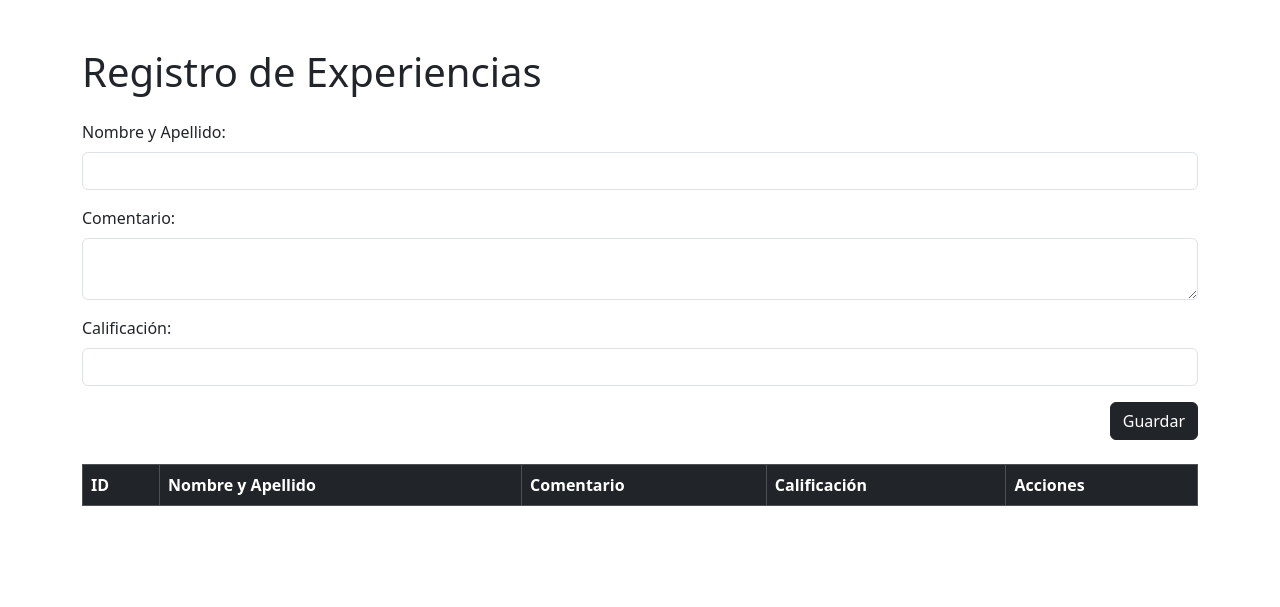
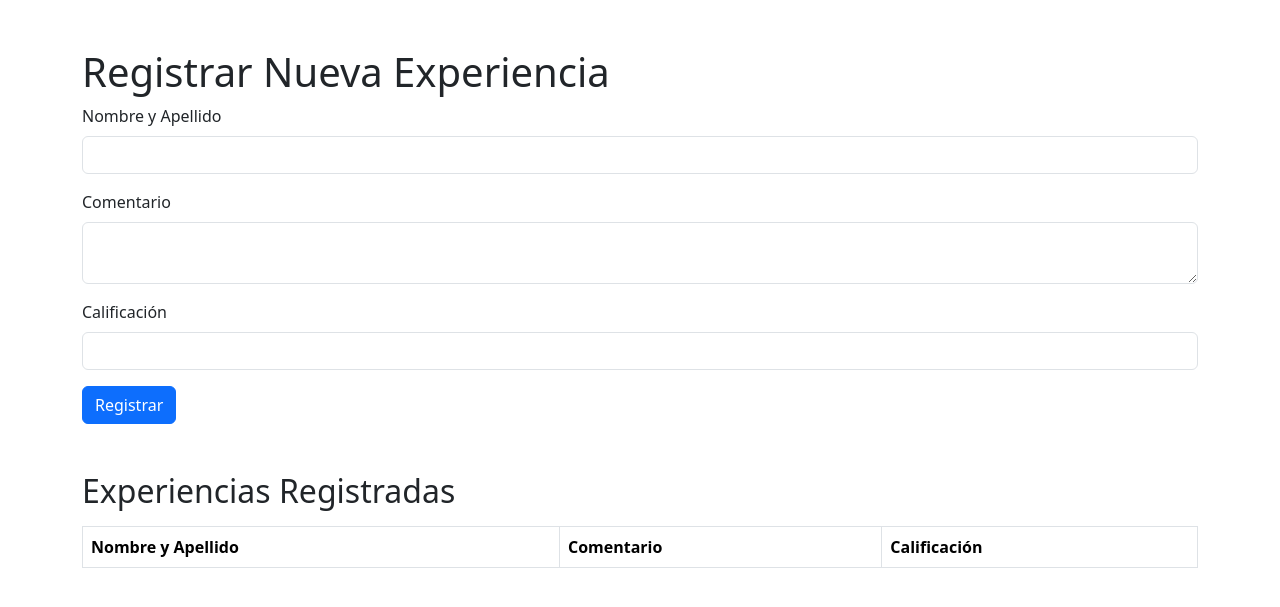
Before and after one commit to Leobar67/Pr-ctica2, a Flask app: page / in a window 1280 px wide. Shown: the top 607 px of the page. Run offline with Flask 3, Linux system fonts and the light colour scheme; data that the repository does not hold is empty; some libraries are stand-ins or nearby versions.

Commit message:
Update experiencias.html

```diff
--- a/templates/experiencias.html
+++ b/templates/experiencias.html
@@ -3,70 +3,54 @@
 <head>
     <meta charset="UTF-8">
     <meta name="viewport" content="width=device-width, initial-scale=1.0">
-    <title>Experiencias</title>
-
-    <!-- Bootstrap CSS -->
+    <title>Registro de Experiencias</title>
     <link href="https://cdn.jsdelivr.net/npm/bootstrap@5.3.3/dist/css/bootstrap.min.css" rel="stylesheet">
-
-    <!-- jQuery -->
     <script src="https://code.jquery.com/jquery-3.7.1.min.js"></script>
-
-    <!-- jQuery Validate -->
     <script src="https://cdnjs.cloudflare.com/ajax/libs/jquery-validate/1.19.5/jquery.validate.min.js"></script>
-
-    <!-- Pusher -->
     <script src="https://js.pusher.com/7.0/pusher.min.js"></script>
 </head>
 <body>
     <div class="container mt-5">
-        <h1 class="mb-4">Registro de Experiencias</h1>
-        <form method="post" id="frmexperiencias" class="formulario">
+        <h1>Registrar Nueva Experiencia</h1>
+        <form id="frmexperiencias">
             <div class="mb-3">
-                <label for="txtNombreApellido" class="form-label">Nombre y Apellido:</label>
-                <input type="text" name="txtNombreApellido" id="txtNombreApellido" class="form-control" required minlength="8" maxlength="25">
+                <label for="txtNombreApellido" class="form-label">Nombre y Apellido</label>
+                <input type="text" class="form-control" id="txtNombreApellido" name="txtNombreApellido" required>
             </div>
             <div class="mb-3">
-                <label for="txtComentario" class="form-label">Comentario:</label>
-                <textarea name="txtComentario" id="txtComentario" class="form-control" required minlength="6" maxlength="25"></textarea>
+                <label for="txtComentario" class="form-label">Comentario</label>
+                <textarea class="form-control" id="txtComentario" name="txtComentario" required></textarea>
             </div>
             <div class="mb-3">
-                <label for="txtCalificacion" class="form-label">Calificación:</label>
-                <input type="number" name="txtCalificacion" id="txtCalificacion" class="form-control" required min="1" max="5">
+                <label for="txtCalificacion" class="form-label">Calificación</label>
+                <input type="number" class="form-control" id="txtCalificacion" name="txtCalificacion" required>
             </div>
-            <div class="text-end">
-                <button type="submit" id="btnGuardarFA" name="btnGuardarFA" class="btn btn-dark">Guardar</button>
-            </div>
+            <button type="submit" class="btn btn-primary">Registrar</button>
         </form>
 
-        <div id="divexperiencias" class="mt-4"></div>
-
-        <table class="table table-striped table-bordered mt-4">
-            <thead class="table-dark">
+        <h2 class="mt-5">Experiencias Registradas</h2>
+        <table class="table table-bordered mt-3">
+            <thead>
                 <tr>
-                    <th>ID</th>
                     <th>Nombre y Apellido</th>
                     <th>Comentario</th>
                     <th>Calificación</th>
-                    <th>Acciones</th>
                 </tr>
             </thead>
-            <tbody id="tbodyexperiencias"></tbody>
+            <tbody id="tablaExperiencias">
+                <!-- Las experiencias se mostrarán aquí -->
+            </tbody>
         </table>
     </div>
 
-    <!-- Bootstrap JS con integridad y crossorigin -->
-    <script src="https://cdn.jsdelivr.net/npm/bootstrap@5.3.3/dist/js/bootstrap.bundle.min.js" integrity="sha384-YvpcrYf0tY3lHB60NNkmXc5s9fDVZLESaAA55NDzOxhy9GkcIdslK1eN7N6jIeHz" crossorigin="anonymous"></script>
-
     <script>
-        window.addEventListener("load", function (event) {
         // Validación del formulario
         $("#frmexperiencias").validate({
             messages: {
                 txtNombreApellido: {
                     required: "Ingresa tu Nombre y Apellido",
                     minlength: "Ingresa al menos 8 letras",
-                        maxlength: "Ingresa menos de 25 letras",
-                        digits: "Tu nombre no debe llevar números"
+                    maxlength: "Ingresa menos de 25 letras"
                 },
                 txtComentario: {
                     required: "Ingresa una reseña positiva",
@@ -82,8 +66,7 @@
                 txtNombreApellido: {
                     required: true,
                     minlength: 8,
-                        maxlength: 25,
-                        digits: false
+                    maxlength: 25
                 },
                 txtComentario: {
                     required: true,
@@ -97,117 +80,55 @@
             }
         });
 
-            // Subida de la experiencia
-            $("#frmexperiencias").submit(function (event) {
-                event.preventDefault();
-
-                if (!$(this).valid()) {
-                    return;
-                }
-
-                $.post("/registrar", $(this).serialize(), function (respuesta) {
-                    if (respuesta.status === "success") {
-                        alert(respuesta.message);
-                        $("#frmexperiencias")[0].reset();
-                        window.history.pushState({}, '', window.location.pathname); // Limpiar la URL
-                        // Las nuevas experiencias se agregarán mediante Pusher
-                    } else {
-                        alert(respuesta.message);
-                    }
-                }).fail(function (xhr) {
-                    alert("Error: " + xhr.responseJSON.message);
-                });
-            });
-
-            // Función para buscar y mostrar las experiencias
-            function buscar() {
-                $.get("/buscar", { timestamp: new Date().getTime() }, function (respuesta) {
-                    $("#tbodyexperiencias").html("");
-                    respuesta.forEach(function (experiencia) {
-                        $("#tbodyexperiencias").append(`
-                            <tr>
-                                <td>${experiencia.id}</td>
-                                <td>${experiencia.Nombre_Apellido}</td>
-                                <td>${experiencia.Comentario}</td>
-                                <td>${experiencia.Calificacion}</td>
-                                <td>
-                                    <button class="btn btn-primary btn-sm me-2" onclick="editarExperiencia(${experiencia.id}, '${experiencia.Nombre_Apellido}', '${experiencia.Comentario}', ${experiencia.Calificacion})">Editar</button>
-                                    <button class="btn btn-danger btn-sm" onclick="eliminarExperiencia(${experiencia.id})">Eliminar</button>
-                                </td>
-                            </tr>
-                        `);
-                    });
-                }).fail(function () {
-                    alert("Error al cargar las experiencias.");
-                });
-            }
-
-            buscar(); // Inicializar la tabla al cargar la página
-
-            // Pusher para actualizaciones en tiempo real
-            Pusher.logToConsole = true;
+        // Inicialización de Pusher
         var pusher = new Pusher("2df86616075904231311", {
-                cluster: "us2" // Asegúrate de que este clúster coincide con el de tu aplicación Pusher
+            cluster: "eu" // Actualizado al clúster correcto
         });
 
         var channel = pusher.subscribe("canalRegistrosexperiencias");
-            channel.bind("registroexperiencias", function (data) {
-                buscar();
+        channel.bind("registroexperiencias", function(data) {
+            // Asegúrate de que las claves de data coincidan con las del objeto enviado desde el servidor
+            if (data.Nombre_Apellido && data.Comentario && data.Calificacion) {
+                $("#tablaExperiencias").prepend(`
+                    <tr>
+                        <td>${data.Nombre_Apellido}</td>
+                        <td>${data.Comentario}</td>
+                        <td>${data.Calificacion}</td>
+                    </tr>
+                `);
+            }
         });
 
-            // Función para eliminar experiencia
-            window.eliminarExperiencia = function(id) {
-                if (confirm("¿Estás seguro de que deseas eliminar esta experiencia?")) {
-                    // Cambiar la URL sin recargar la página
-                    window.history.pushState({}, '', `?eliminar/id=${id}`);
+        // Envío del formulario con AJAX
+        $("#frmexperiencias").on("submit", function(e) {
+            e.preventDefault();
+
+            if ($(this).valid()) {
+                let nombreApellido = $("#txtNombreApellido").val();
+                let comentario = $("#txtComentario").val();
+                let calificacion = $("#txtCalificacion").val();
 
                 $.ajax({
-                        url: `/experiencia/eliminar/${id}`,
-                        method: "DELETE",
-                        success: function (respuesta) {
-                            alert(respuesta.message);
-                            window.history.pushState({}, '', window.location.pathname); // Limpiar la URL
-                            // La tabla se actualizará mediante Pusher
+                    url: "/registrar",
+                    method: "POST",
+                    data: {
+                        txtNombreApellido: nombreApellido,
+                        txtComentario: comentario,
+                        txtCalificacion: calificacion
                     },
-                        error: function (xhr) {
-                            alert("Error: " + xhr.responseJSON.message);
+                    success: function(response) {
+                        alert("Experiencia registrada correctamente");
+                        // Limpia el formulario tras registrar
+                        $("#frmexperiencias")[0].reset();
+                    },
+                    error: function(err) {
+                        alert("Error al registrar la experiencia");
                     }
                 });
             }
-            }
-
-            // Función para editar experiencia
-            window.editarExperiencia = function(id, nombreApellido, comentario, calificacion) {
-                // Cambiar la URL sin recargar la página
-                window.history.pushState({}, '', `?editar/id=${id}`);
-
-                let nuevoNombreApellido = prompt("Ingresa el nuevo nombre y apellido:", nombreApellido);
-                let nuevoComentario = prompt("Ingresa el nuevo comentario:", comentario);
-                let nuevaCalificacion = prompt("Ingresa la nueva calificación:", calificacion);
-
-                if (nuevoNombreApellido && nuevoComentario && nuevaCalificacion) {
-                    $.ajax({
-                        url: `/experiencia/actualizar/${id}`,
-                        method: "PUT",
-                        data: {
-                            nombre_apellido: nuevoNombreApellido,
-                            comentario: nuevoComentario,
-                            calificacion: nuevaCalificacion
-                        },
-                        success: function (respuesta) {
-                            alert(respuesta.message);
-                            window.history.pushState({}, '', window.location.pathname); // Limpiar la URL
-                            // La tabla se actualizará mediante Pusher
-                        },
-                        error: function (xhr) {
-                            alert("Error: " + xhr.responseJSON.message);
-                        }
-                    });
-                } else {
-                    window.history.pushState({}, '', window.location.pathname); // Limpiar la URL si se cancela
-                }
-            }
         });
     </script>
+
+    <script src="https://cdn.jsdelivr.net/npm/bootstrap@5.3.3/dist/js/bootstrap.bundle.min.js" integrity="sha384-YvpcrYf0tY3lHB60NNkmXc5s9fDVZLESaAA55NDzOxhy9GkcIdslK1eN7N6jIeHz" crossorigin="anonymous"></script>
 </body>
 </html>
```
Lines whose indentation alone changed are shown as unchanged.
